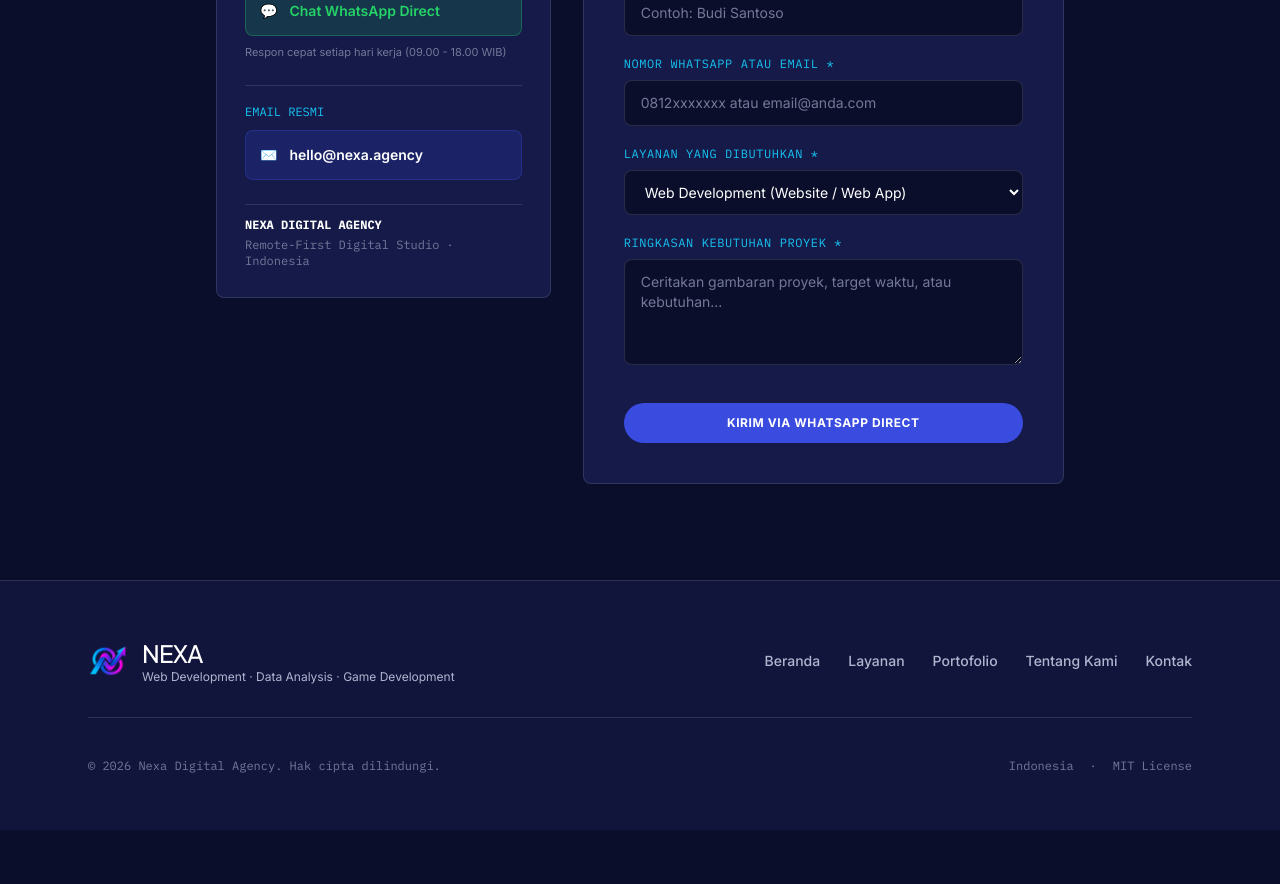
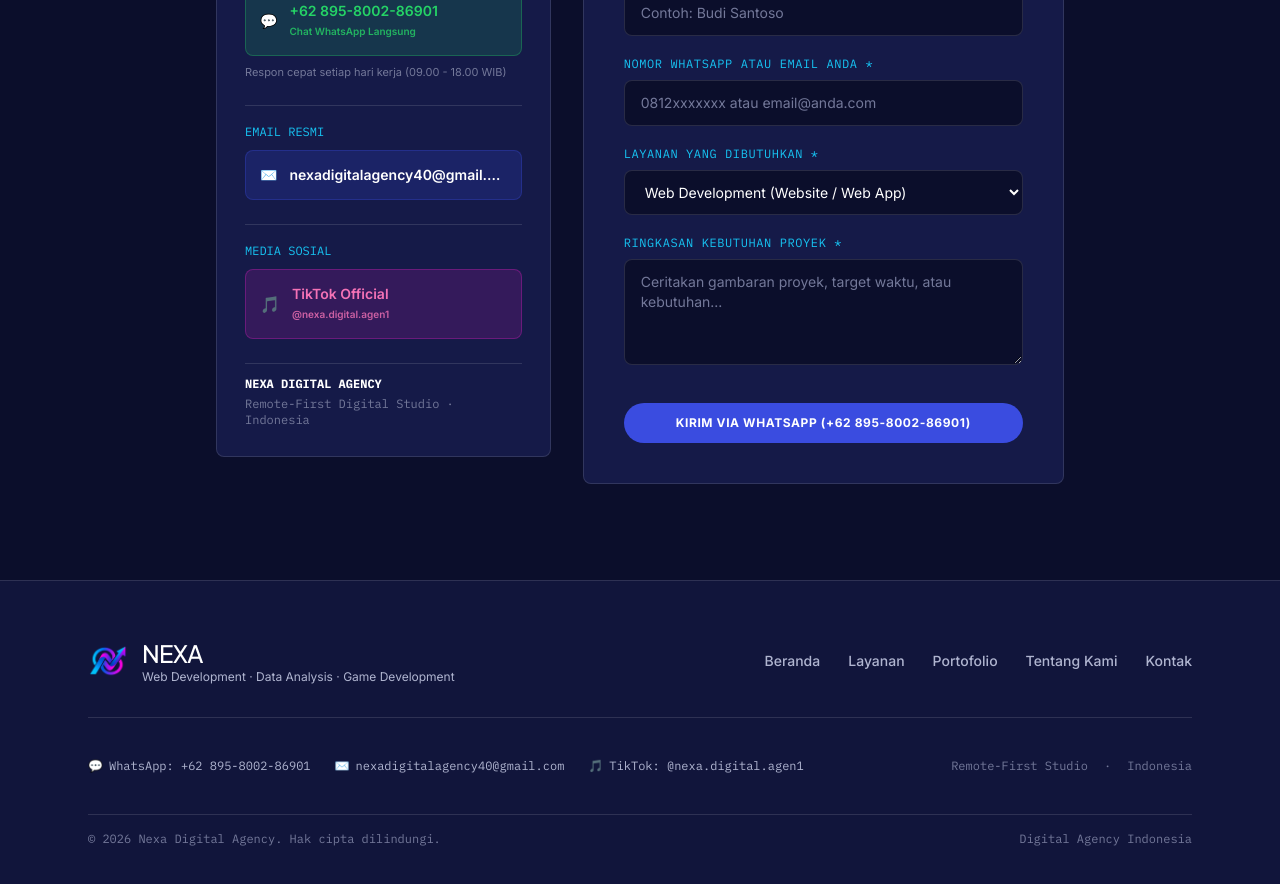
Before and after one commit to imanyunar/nexa-company, a Vue app: page /kontak in a window 1280 px wide. Shown: the part 520-1404 px from the top of the page. Before the commit the page ends 1350 px from the top, so only its background shows below. Built offline with nearby package versions, Linux system fonts and the light colour scheme; a web font is replaced by a local one.

Commit message:
feat(contact): update official WhatsApp (+62 895-8002-86901), TikTok (@nexa.digital.agen1), and Email (nexadigitalagency40@gmail.com) across contact page and footer

```diff
--- a/src/components/Footer.vue
+++ b/src/components/Footer.vue
@@ -17,10 +17,44 @@
           <router-link to="/kontak" class="hover:text-cyan transition-colors">Kontak</router-link>
         </div>
       </div>
-      <div class="flex flex-col sm:flex-row items-center justify-between gap-4 text-xs t-faint font-mono">
+
+      <!-- Social & Direct Contacts Strip -->
+      <div class="flex flex-wrap items-center justify-between gap-6 text-xs t-muted font-mono">
+        <div class="flex flex-wrap items-center gap-6">
+          <a
+            href="https://wa.me/62895800286901"
+            target="_blank"
+            rel="noopener noreferrer"
+            class="flex items-center gap-1.5 hover:text-cyan transition-colors"
+          >
+            <span>💬</span><span>WhatsApp: +62 895-8002-86901</span>
+          </a>
+          <a
+            href="mailto:nexadigitalagency40@gmail.com"
+            class="flex items-center gap-1.5 hover:text-cyan transition-colors"
+          >
+            <span>✉️</span><span>nexadigitalagency40@gmail.com</span>
+          </a>
+          <a
+            href="https://www.tiktok.com/@nexa.digital.agen1?_r=1&_t=ZS-99LSlCbuCXA"
+            target="_blank"
+            rel="noopener noreferrer"
+            class="flex items-center gap-1.5 hover:text-cyan transition-colors"
+          >
+            <span>🎵</span><span>TikTok: @nexa.digital.agen1</span>
+          </a>
+        </div>
+        <div class="flex items-center gap-4 t-faint">
+          <span>Remote-First Studio</span>
+          <span>·</span>
+          <span>Indonesia</span>
+        </div>
+      </div>
+
+      <div class="flex flex-col sm:flex-row items-center justify-between gap-4 text-xs t-faint font-mono pt-4 border-t b-subtle">
         <div>&copy; {{ new Date().getFullYear() }} Nexa Digital Agency. Hak cipta dilindungi.</div>
         <div class="flex items-center gap-4">
-          <span>Indonesia</span><span>·</span><span>MIT License</span>
+          <span>Digital Agency Indonesia</span>
         </div>
       </div>
     </div>
--- a/src/views/ContactView.vue
+++ b/src/views/ContactView.vue
@@ -5,26 +5,65 @@
       <div class="text-center max-w-2xl mx-auto space-y-4">
         <div class="text-xs font-mono t-cyan uppercase tracking-widest">CONTACT & CONSULTATION</div>
         <h1 class="text-4xl sm:text-5xl font-display font-light text-white">Mulai Diskusi Proyek</h1>
-        <p class="t-muted text-base sm:text-lg leading-relaxed">Hubungi kami melalui formulir atau langsung via WhatsApp. Kami siap memberikan masukan arsitektur dan estimasi terbaik.</p>
+        <p class="t-muted text-base sm:text-lg leading-relaxed">Hubungi kami melalui WhatsApp, Email, atau TikTok. Kami siap memberikan solusi arsitektur dan estimasi terbaik.</p>
       </div>
 
       <div class="grid grid-cols-1 md:grid-cols-12 gap-8 items-start">
+        <!-- Sidebar Kontak -->
         <div class="md:col-span-5 space-y-6">
           <div class="card-unified contact-card p-7 space-y-6">
-            <h2 class="text-xl font-display font-light text-white">Kontak Langsung</h2>
+            <h2 class="text-xl font-display font-light text-white">Saluran Resmi</h2>
+
+            <!-- WhatsApp -->
             <div class="space-y-2">
-              <span class="text-xs font-mono t-cyan uppercase">WhatsApp Chat</span>
-              <a href="https://wa.me/6281234567890?text=Halo%20Nexa%20Digital%20Agency,%20saya%20ingin%20konsultasi%20mengenai%20proyek%20digital." target="_blank" rel="noopener noreferrer" class="flex items-center gap-3 p-3.5 rounded-lg font-semibold text-sm hover:scale-[1.02] transition-all" style="background:rgba(37,211,102,0.15); border:1px solid rgba(37,211,102,0.3); color:#25D366;">
-                <span>💬</span><span>Chat WhatsApp Direct</span>
+              <span class="text-xs font-mono t-cyan uppercase">WhatsApp Resmi</span>
+              <a
+                href="https://wa.me/62895800286901?text=Halo%20Nexa%20Digital%20Agency,%20saya%20ingin%20konsultasi%20mengenai%20proyek%20digital."
+                target="_blank"
+                rel="noopener noreferrer"
+                class="flex items-center gap-3 p-3.5 rounded-lg font-semibold text-sm hover:scale-[1.02] transition-all"
+                style="background:rgba(37,211,102,0.15); border:1px solid rgba(37,211,102,0.3); color:#25D366;"
+              >
+                <span>💬</span>
+                <div class="flex flex-col">
+                  <span>+62 895-8002-86901</span>
+                  <span class="text-[10px] opacity-80">Chat WhatsApp Langsung</span>
+                </div>
               </a>
               <p class="text-[11px] t-faint">Respon cepat setiap hari kerja (09.00 - 18.00 WIB)</p>
             </div>
+
+            <!-- Email -->
             <div class="space-y-2 pt-3 border-t b-subtle">
               <span class="text-xs font-mono t-cyan uppercase">Email Resmi</span>
-              <a href="mailto:hello@nexa.agency" class="flex items-center gap-3 p-3.5 rounded-lg font-semibold text-sm text-white hover:scale-[1.02] transition-all" style="background:rgba(58,76,224,0.2); border:1px solid rgba(58,76,224,0.3);">
-                <span>✉️</span><span>hello@nexa.agency</span>
+              <a
+                href="mailto:nexadigitalagency40@gmail.com"
+                class="flex items-center gap-3 p-3.5 rounded-lg font-semibold text-xs sm:text-sm text-white hover:scale-[1.02] transition-all truncate"
+                style="background:rgba(58,76,224,0.2); border:1px solid rgba(58,76,224,0.3);"
+              >
+                <span>✉️</span>
+                <span class="truncate">nexadigitalagency40@gmail.com</span>
               </a>
             </div>
+
+            <!-- TikTok -->
+            <div class="space-y-2 pt-3 border-t b-subtle">
+              <span class="text-xs font-mono t-cyan uppercase">Media Sosial</span>
+              <a
+                href="https://www.tiktok.com/@nexa.digital.agen1?_r=1&_t=ZS-99LSlCbuCXA"
+                target="_blank"
+                rel="noopener noreferrer"
+                class="flex items-center gap-3 p-3.5 rounded-lg font-semibold text-sm hover:scale-[1.02] transition-all"
+                style="background:rgba(230,32,197,0.15); border:1px solid rgba(230,32,197,0.3); color:#F472B6;"
+              >
+                <span class="text-base">🎵</span>
+                <div class="flex flex-col">
+                  <span>TikTok Official</span>
+                  <span class="text-[10px] opacity-80">@nexa.digital.agen1</span>
+                </div>
+              </a>
+            </div>
+
             <div class="space-y-1 pt-3 border-t b-subtle text-xs t-faint font-mono">
               <div class="font-bold text-white">NEXA DIGITAL AGENCY</div>
               <div>Remote-First Digital Studio · Indonesia</div>
@@ -32,15 +71,16 @@
           </div>
         </div>
 
+        <!-- Form Konsultasi -->
         <div class="md:col-span-7 card-unified contact-card p-8 sm:p-10 space-y-6">
-          <h2 class="text-xl font-display font-light text-white">Formulir Konsultasi</h2>
+          <h2 class="text-xl font-display font-light text-white">Formulir Konsultasi Cepat</h2>
           <form @submit.prevent="submitForm" class="space-y-5">
             <div class="space-y-2">
               <label for="nama" class="block text-xs font-mono t-cyan uppercase tracking-wider">Nama Lengkap / Instansi *</label>
               <input id="nama" v-model="form.name" type="text" required placeholder="Contoh: Budi Santoso" class="w-full bg-base border b-subtle rounded-lg px-4 py-3 text-sm text-white outline-none transition-all placeholder:t-faint" style="border-color:rgba(255,255,255,0.12);" />
             </div>
             <div class="space-y-2">
-              <label for="kontak_info" class="block text-xs font-mono t-cyan uppercase tracking-wider">Nomor WhatsApp atau Email *</label>
+              <label for="kontak_info" class="block text-xs font-mono t-cyan uppercase tracking-wider">Nomor WhatsApp atau Email Anda *</label>
               <input id="kontak_info" v-model="form.contact" type="text" required placeholder="0812xxxxxxx atau email@anda.com" class="w-full bg-base border b-subtle rounded-lg px-4 py-3 text-sm text-white outline-none transition-all placeholder:t-faint" style="border-color:rgba(255,255,255,0.12);" />
             </div>
             <div class="space-y-2">
@@ -56,7 +96,7 @@
               <label for="pesan" class="block text-xs font-mono t-cyan uppercase tracking-wider">Ringkasan Kebutuhan Proyek *</label>
               <textarea id="pesan" v-model="form.message" rows="4" required placeholder="Ceritakan gambaran proyek, target waktu, atau kebutuhan..." class="w-full bg-base border b-subtle rounded-lg px-4 py-3 text-sm text-white outline-none transition-all resize-y placeholder:t-faint" style="border-color:rgba(255,255,255,0.12);"></textarea>
             </div>
-            <div class="pt-3"><button type="submit" class="btn-pill-primary w-full text-xs font-bold uppercase tracking-wider py-4">Kirim via WhatsApp Direct</button></div>
+            <div class="pt-3"><button type="submit" class="btn-pill-primary w-full text-xs font-bold uppercase tracking-wider py-4">Kirim via WhatsApp (+62 895-8002-86901)</button></div>
             <p v-if="sent" class="text-xs text-center pt-2 font-mono" style="color:#27C93F;">✔ Menyiapkan pesan ke WhatsApp Nexa Digital Agency...</p>
           </form>
         </div>
@@ -77,6 +117,6 @@ onMounted(() => { animateStaggerFadeIn('.contact-card', { delay: 150, stagger: 1
 function submitForm() {
   sent.value = true
   const text = `Halo Nexa Digital Agency,\n\nNama: ${form.value.name}\nKontak: ${form.value.contact}\nLayanan: ${form.value.service}\n\nPesan/Kebutuhan:\n${form.value.message}`
-  window.open(`https://wa.me/6281234567890?text=${encodeURIComponent(text)}`, '_blank')
+  window.open(`https://wa.me/62895800286901?text=${encodeURIComponent(text)}`, '_blank')
 }
 </script>
```
